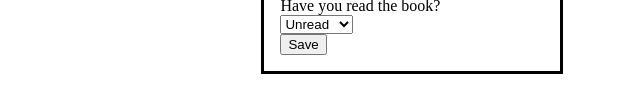
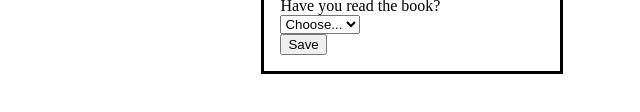
Before and after one commit to gemini-mastiff/library, a plain HTML site: page index.html in a window 1280 px wide. Shown: the part 248-360 px from the top of the page, 228-868 px from the left. Drawn offline with Linux system fonts and the light colour scheme.

Commit message:
Add a default dropdown option

```diff
--- a/index.html
+++ b/index.html
@@ -50,6 +50,7 @@
         <div class="form-row">
             <legend>Have you read the book?</legend>
             <select id="read" name="read">
+                <option value="">Choose...</option>
                 <option value="unread">Unread</option>
                 <option value="reading" default>Reading</option>
                 <option value="finished">Finished</option>
```
